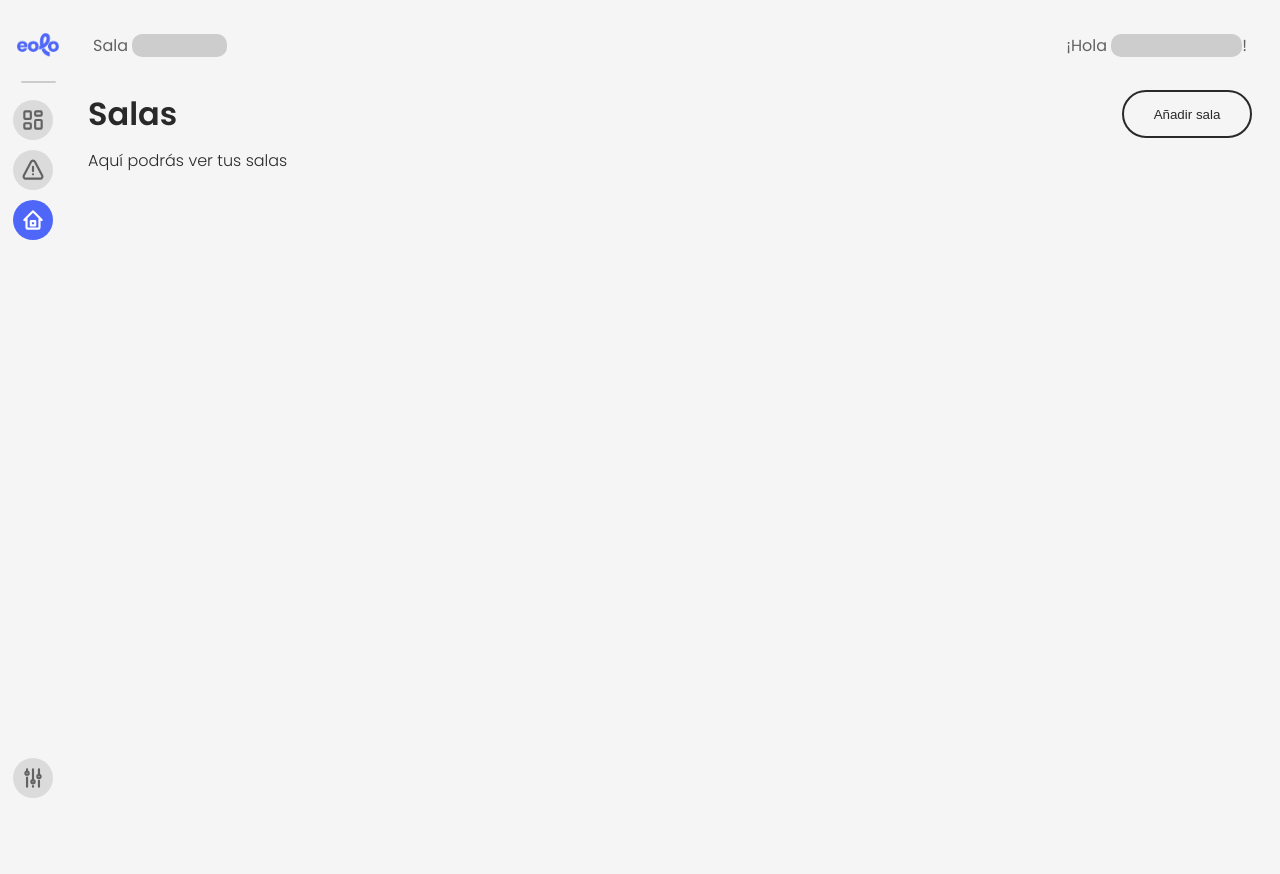
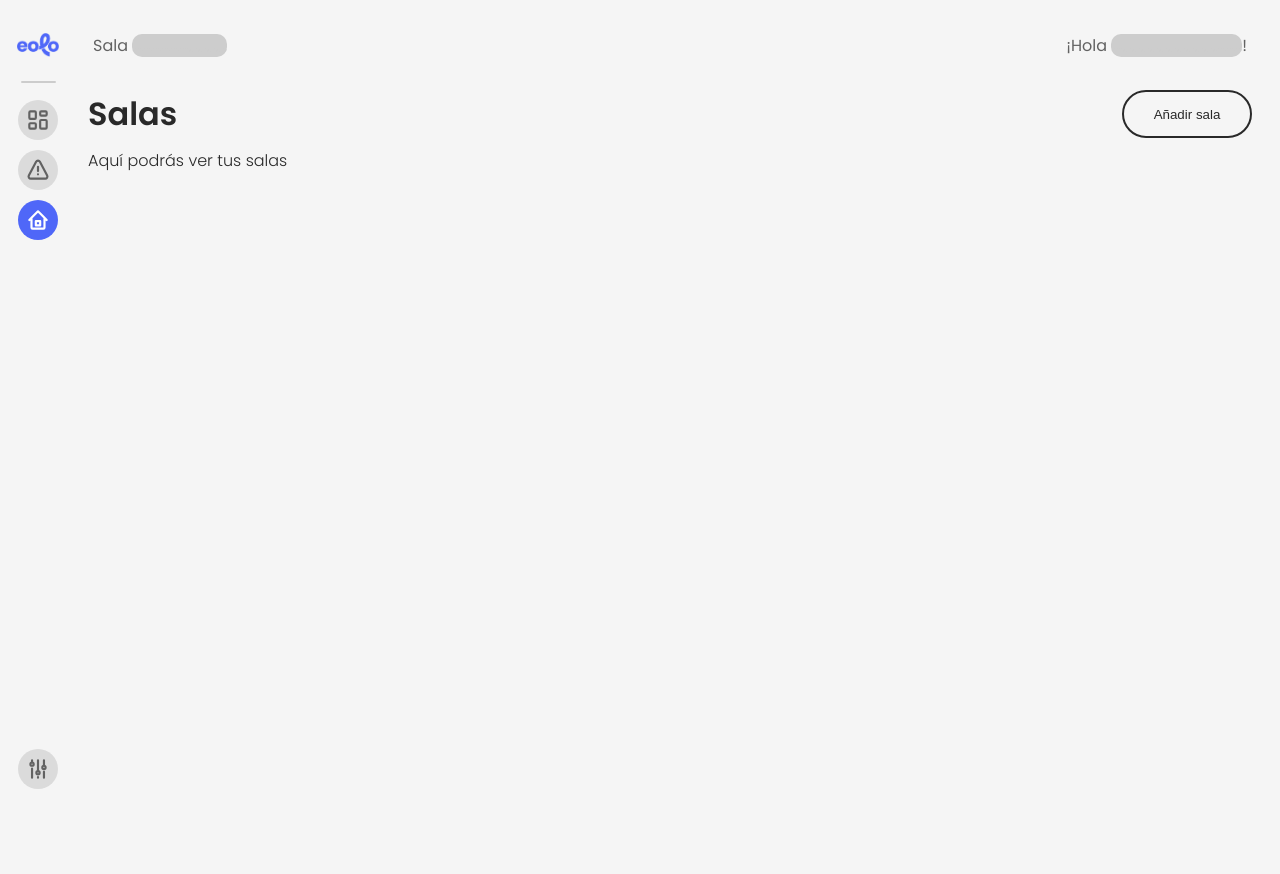
Before and after one commit to KvotheGuile/RetoTC1004B, a PHP site: page /dashboard/salas.html in a window 1280 px wide. Run offline with PHP 8.4, Linux system fonts and the light colour scheme.

Commit message:
refactor sidebar styles and remove grey-card class

```diff
--- a/frontendNew/dashboard/dashboard-style.css
+++ b/frontendNew/dashboard/dashboard-style.css
@@ -24,7 +24,9 @@ body {
 .sidebar {
     width: 50px;
     height: 100%;
-    justify-content: center;
+    display: flex;
+    flex-direction: column;
+    align-content: center;
     position: fixed;
 }
 
@@ -35,6 +37,7 @@ body {
     justify-items: center;
     display: flex;
     flex-direction: column;
+    justify-self: center;
 }
 
 .sidebar-element {
@@ -80,7 +83,7 @@ body {
 }
 
 .space {
-    height: 57vh;
+    height: 56vh;
 }
 
 .divider {
@@ -113,14 +116,8 @@ body {
 }
 
 /* ==================================================
-   Cards & Misc Components
+   Padded directions
 ================================================== */
-
-.grey-card {
-    width: 100%;
-    height: 100%;
-    border-radius: 10px;
-}
 
 .padded-row {
     padding: 20px;
```
